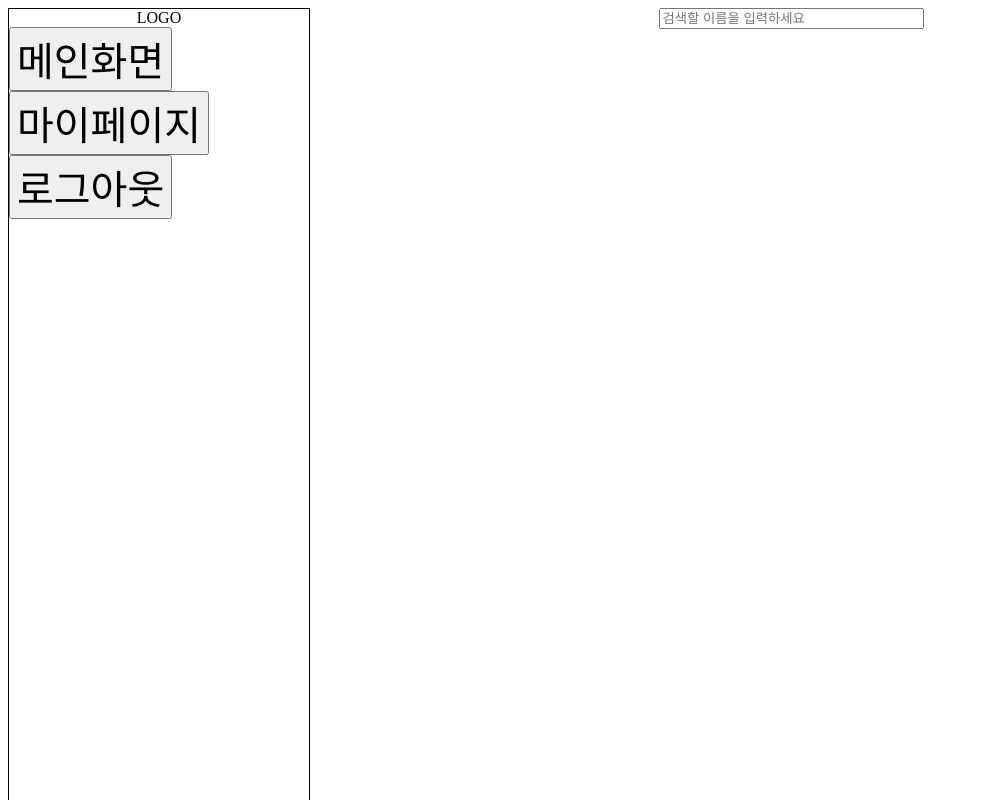
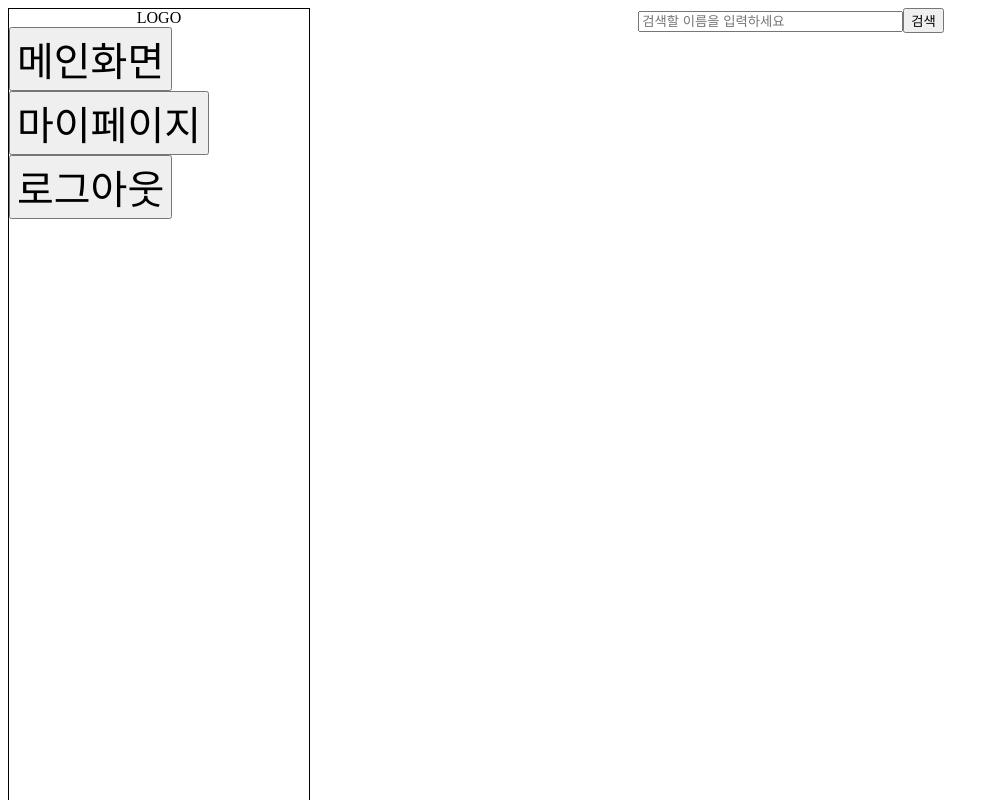
Before and after one commit to gippleup/nolgosip-client, a React (Create React App) app: page /employeeManager in a window 1280 px wide. Shown: the top 800 px of the page, without its empty margins (0-999 px from the left). Built offline with nearby package versions, Linux system fonts and the light colour scheme.

Commit message:
done employeeManager filter by name

```diff
--- a/src/components/EmployeeManager.js
+++ b/src/components/EmployeeManager.js
@@ -11,11 +11,10 @@ import EmployeeEntry from './EmployeeEntry';
 class EmployeeManager extends React.Component {
   constructor(props) {
     super(props);
-    // const employeeList = this.props;
-    // this.state = {
-    // //   search: '',
-    //   employeeList,
-    // };
+
+    this.state = {
+      search: '',
+    };
     this.handleInputValue = this.handleInputValue.bind(this);
     this.searchEmployee = this.searchEmployee.bind(this);
   }
@@ -25,8 +24,15 @@ class EmployeeManager extends React.Component {
   };
 
   searchEmployee = () => {
-    const { searchDispatch } = this.props;
-    searchDispatch();
+    const { searchDispatch, employeeList } = this.props;
+    const { search } = this.state;
+    const searchTarget = [];
+    for (let i = 0; i < employeeList.length; i += 1) {
+      if (employeeList[i].name === search) {
+        searchTarget.push(employeeList[i]);
+      }
+    }
+    searchDispatch(searchTarget);
   }
 
   render() {
@@ -34,9 +40,10 @@ class EmployeeManager extends React.Component {
     return (
       <div className="EmployeeManager">
         <div className="searchTarget">
-          <input className="searchTargetInput" type="text" placeholder="검색할 이름을 입력하세요" size="30" />
+          <input className="searchTargetInput" type="text" placeholder="검색할 이름을 입력하세요" onChange={this.handleInputValue('search')} size="30" />
+          <button type="button" onClick={this.searchEmployee}>검색</button>
         </div>
-        {employeeList.employeeList.map((employeeData) => (
+        {employeeList.map((employeeData) => (
           <EmployeeEntry employee={employeeData} key={employeeData.email} />))}
       </div>
     );
@@ -54,13 +61,12 @@ EmployeeManager.propTypes = {
   })).isRequired,
 };
 
-EmployeeManager.defaultProps = {
-  history: [],
-};
+// EmployeeManager.defaultProps = {
+//   history: [],
+// };
 
 const mapStateToProps = (state) => ({
-//   searchTarget: state.user.logged,
-  employeeList: state.employee,
+  employeeList: state.employee.employeeList,
 });
 
 const mapDispatchToProps = (dispatch) => ({
```
